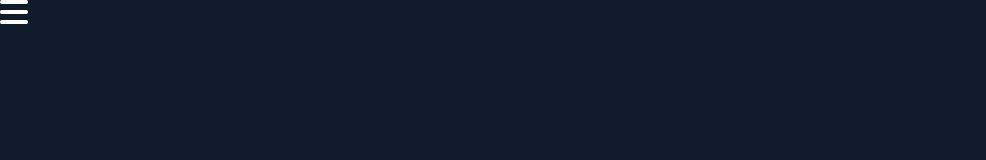
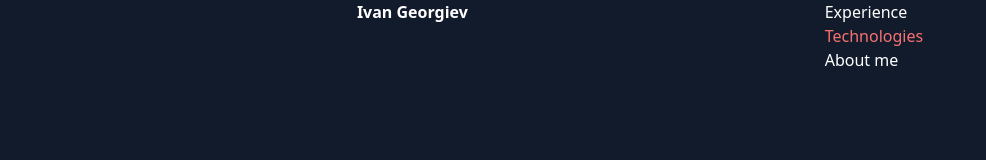
Before and after one commit to ivangeorgiev34/ivangeorgiev34.github.io, a website built with webpack: page docs/index.html in a window 1280 px wide. Shown: the whole page, without its empty margins (0-986 px from the left). Built offline with nearby package versions, Linux system fonts and the light colour scheme.

Commit message:
Add initial navigation

```diff
--- a/docs/index.html
+++ b/docs/index.html
@@ -16,11 +16,22 @@
   <body>
     <script src="bundle.js"></script>
     <header>
-      <nav class="navigation">
-        <button class="menu-btn">
-          <i class="fa-solid fa-bars fa-2xl"></i>
-        </button>
+      <nav class="flex flex-row justify-evenly">
+        <h2 class="font-bold">Ivan Georgiev</h2>
+        <ul class="list-none">
+          <li><a class="no-underline text-white" href="">Experience</a></li>
+          <li><a class="no-underline text-red-400" href="">Technologies</a></li>
+          <li><a class="no-underline text-white" href="">About me</a></li>
+        </ul>
       </nav>
     </header>
+    <!-- sections order
+    home
+    about me
+    Technologies
+    experience
+    education and certifications
+    download cv
+    contact -->
   </body>
 </html>
```
